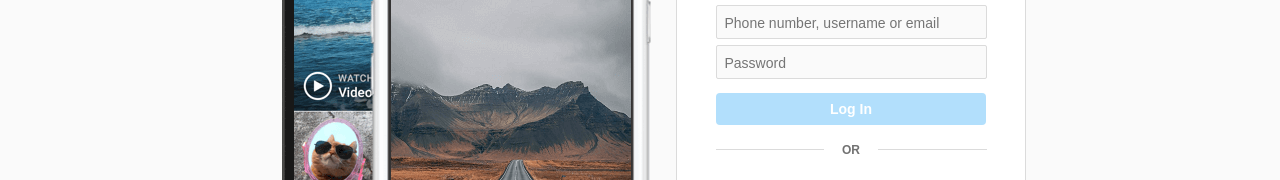
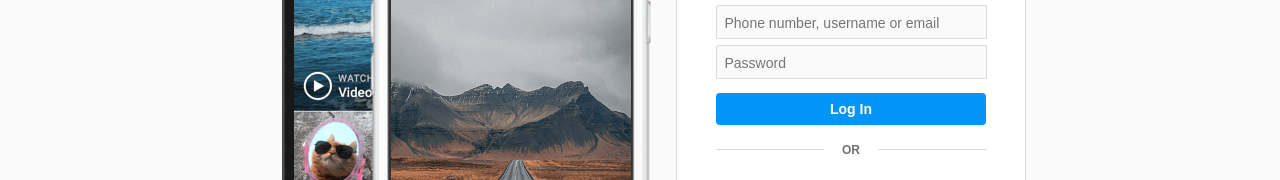
Before and after one commit to InstagramReel/INSTAGRAM, a plain HTML site: page index.html in a window 1280 px wide. Shown: the part 199-379 px from the top of the page. Drawn offline with Linux system fonts and the light colour scheme.

Commit message:
Update style.css

```diff
--- a/styles/style.css
+++ b/styles/style.css
@@ -106,7 +106,7 @@ body{
 }
 
 .login-button{
-  background-color: rgb(178,223,252);
+  background-color: var(--main-color);
   color: rgb(255,255,255);
   font-weight: bold;
   padding: 8px;
@@ -118,7 +118,7 @@ body{
 }
 
 .login-button:hover{
-  background-color: var(--main-color);
+ background-color: rgb(178,223,252);
 }
 
 .or-container{
```
